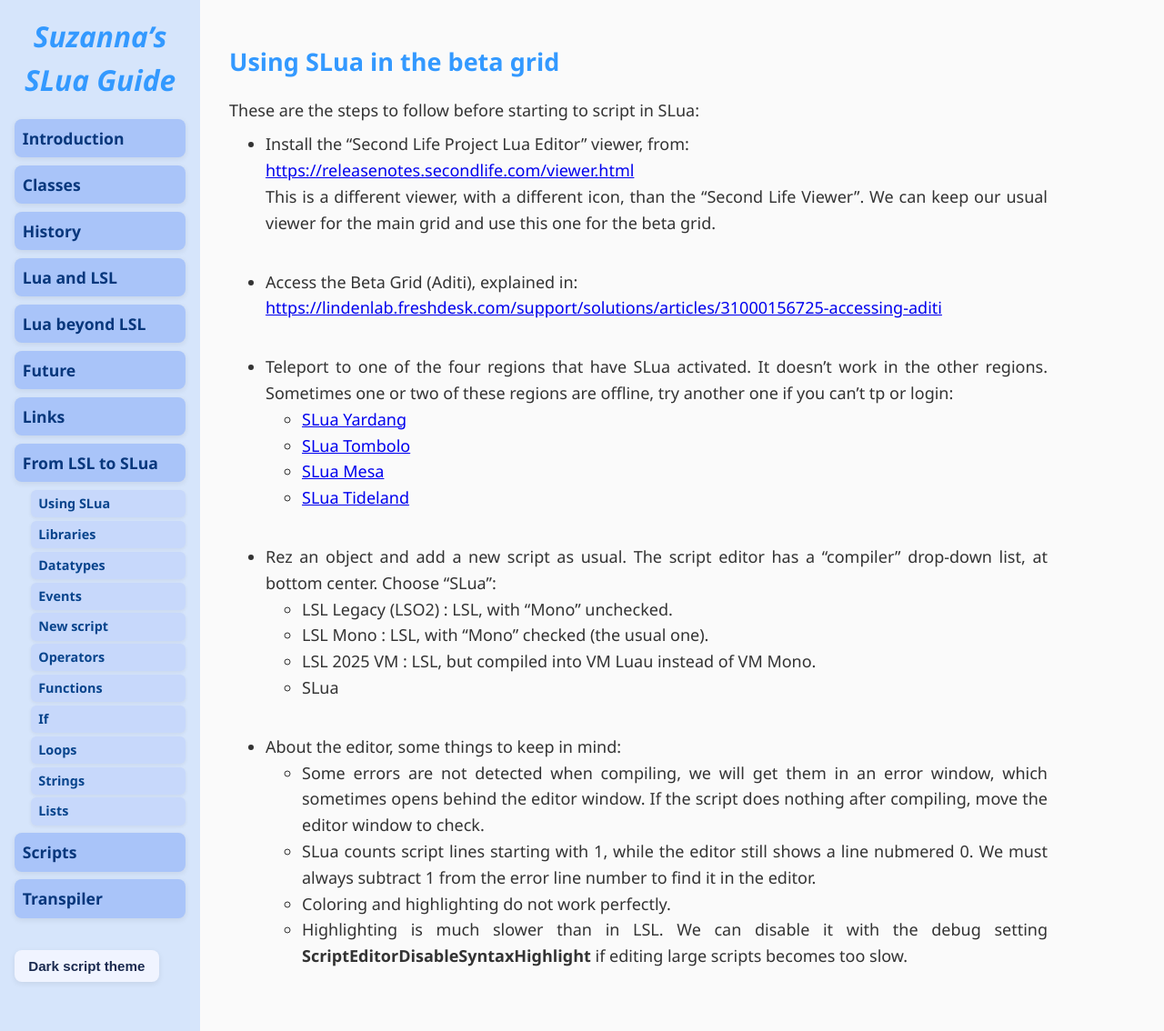
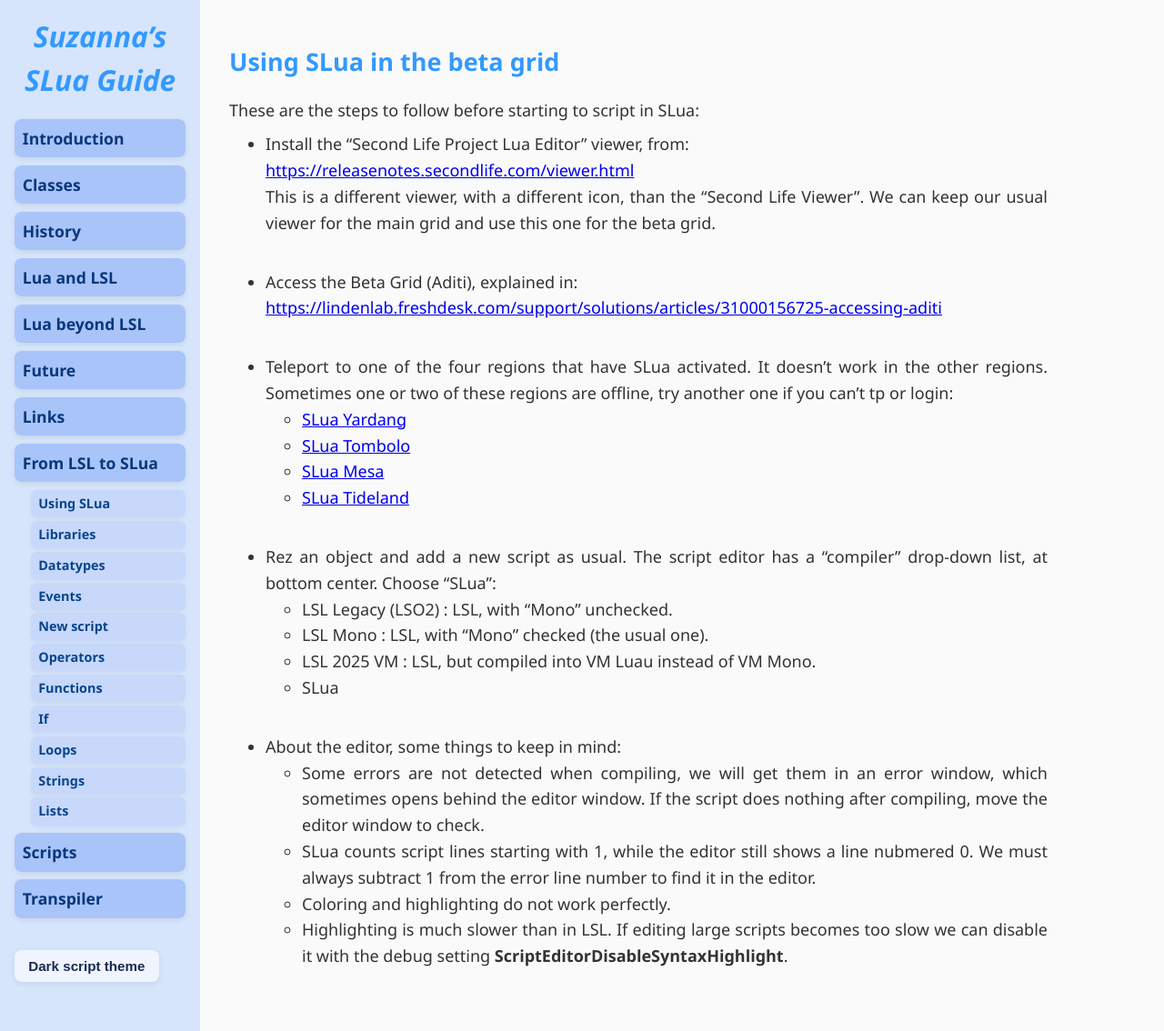
Before and after one commit to Suzanna-Linn/slua, a Jekyll site: the page built from docs/moving-using.md, in a window 1280 px wide and 1134 px high. Shown: the whole window at 91% size. Built offline with Jekyll 4.4.1, drawn with Linux system fonts in a browser that asks for light colours; nearby versions of some CDN libraries; our own code applies the rules of GitHub Pages for plain Markdown files; comment, search, counter and statistics services are not loaded.

```diff
--- a/docs/moving-using.md
+++ b/docs/moving-using.md
@@ -25,4 +25,4 @@ These are the steps to follow before starting to script in SLua:
   - Some errors are not detected when compiling, we will get them in an error window, which sometimes opens behind the editor window. If the script does nothing after compiling, move the editor window to check.
   - SLua counts script lines starting with 1, while the editor still shows a line nubmered 0. We must always subtract 1 from the error line number to find it in the editor.
   - Coloring and highlighting do not work perfectly.
-  - Highlighting is much slower than in LSL. We can disable it with the debug setting **ScriptEditorDisableSyntaxHighlight** if editing large scripts becomes too slow.
+  - Highlighting is much slower than in LSL. If editing large scripts becomes too slow we can disable it with the debug setting **ScriptEditorDisableSyntaxHighlight**.
```
